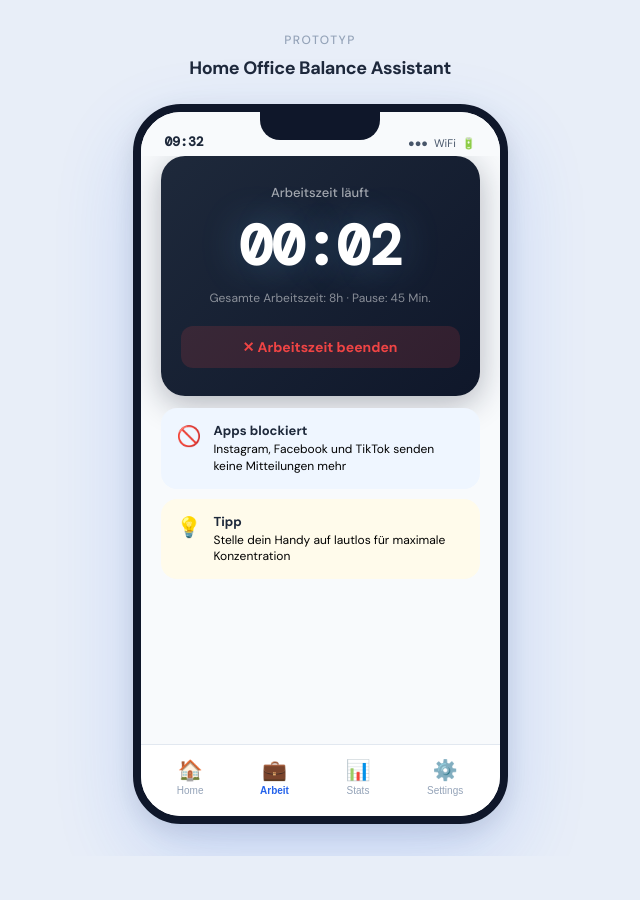
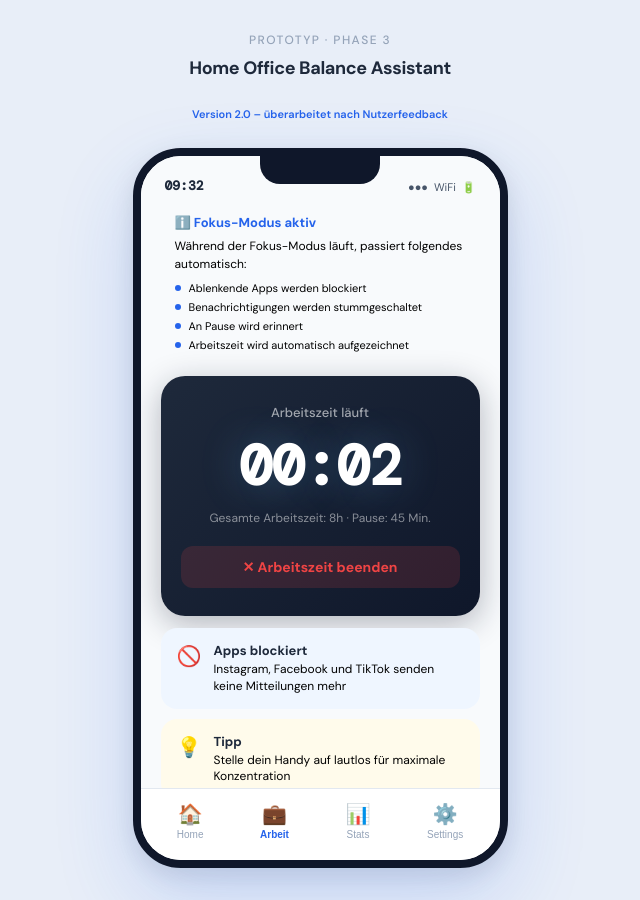
Before and after one commit to kevinjtaghu/Projekt_Design_Thinking, a plain HTML site: page index.html in a window 1280 px wide. Both pictures are taken after a click on the button "▶ Arbeitszeit starten". Shown: the whole page, without its empty margins (320-960 px from the left). Before the commit the page ends 856 px from the top, so only its background shows below. Drawn offline with nearby package versions, Linux system fonts and the light colour scheme.

Commit message:
Version2_Phase3

```diff
--- a/index.html
+++ b/index.html
@@ -161,6 +161,11 @@
 
   /* ───────── COMPONENTS ───────── */
 
+  .version-badge {
+    background:var(--blue-l); color:var(--blue); font-size:11px; font-weight:600;
+    padding:3px 10px; border-radius:20px; margin-bottom:24px;
+  }
+
   .greeting {
     padding: 12px 0 4px;
     font-size: 22px; font-weight: 700; color: var(--gray-900);
@@ -278,6 +283,16 @@
   .plan-check.done::after { content: '✓'; color: white; font-size: 12px; font-weight: 700; }
 
   /* ── ARBEIT SCREEN ── */
+  .fokus-info {
+    background:var(--blue-ll); border:1.5px solid var(--blue-l);
+    border-radius:14px; padding:14px; margin-bottom:10px;
+  }
+  .fokus-info-title { font-size:13px; font-weight:700; color:var(--blue); margin-bottom:6px; display:flex; align-items:center; gap:6px; }
+  .fokus-info-text { font-size:12px; color:var(--gray-700); line-height:1.5; }
+  .fokus-steps { margin-top:8px; display:flex; flex-direction:column; gap:5px; }
+  .fokus-step { display:flex; align-items:center; gap:8px; font-size:11px; color:var(--gray-700); }
+  .fokus-step-dot { width:6px; height:6px; border-radius:50%; background:var(--blue); flex-shrink:0; }
+
   .timer-card {
     background: linear-gradient(135deg, #1E293B 0%, #0F172A 100%);
     border-radius: 24px; padding: 28px 20px;
@@ -502,8 +517,9 @@
 </head>
 <body>
 
-<p class="prototype-label">Prototyp</p>
+<p class="prototype-label">Prototyp · Phase 3</p>
 <p class="app-title">Home Office Balance Assistant</p>
+<div class="version-badge">Version 2.0 – überarbeitet nach Nutzerfeedback</div>
 
 <div class="phone">
 
@@ -590,6 +606,17 @@
       <div class="status-icons"><span>●●●</span><span>WiFi</span><span>🔋</span></div>
     </div>
     <div class="content">
+
+      <div class="fokus-info">
+        <div class="fokus-info-title">ℹ️ Fokus-Modus aktiv</div>
+        <div class="fokus-info-text">Während der Fokus-Modus läuft, passiert folgendes automatisch:</div>
+        <div class="fokus-steps">
+          <div class="fokus-step"><div class="fokus-step-dot"></div>Ablenkende Apps werden blockiert</div>
+          <div class="fokus-step"><div class="fokus-step-dot"></div>Benachrichtigungen werden stummgeschaltet</div>
+          <div class="fokus-step"><div class="fokus-step-dot"></div>An Pause wird erinnert</div>
+          <div class="fokus-step"><div class="fokus-step-dot"></div>Arbeitszeit wird automatisch aufgezeichnet</div>
+        </div>
+      </div>
 
       <div class="timer-card">
         <p class="timer-header">Arbeitszeit läuft</p>
```
